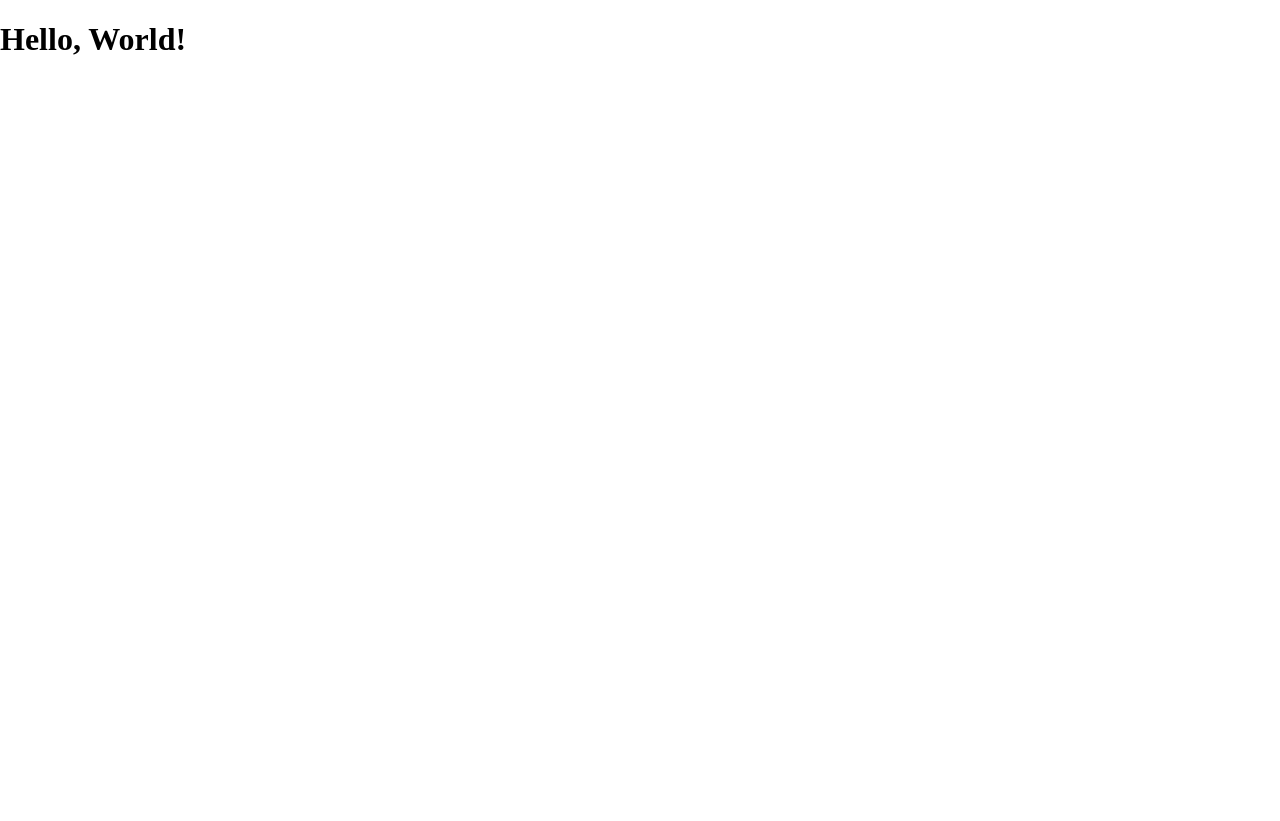
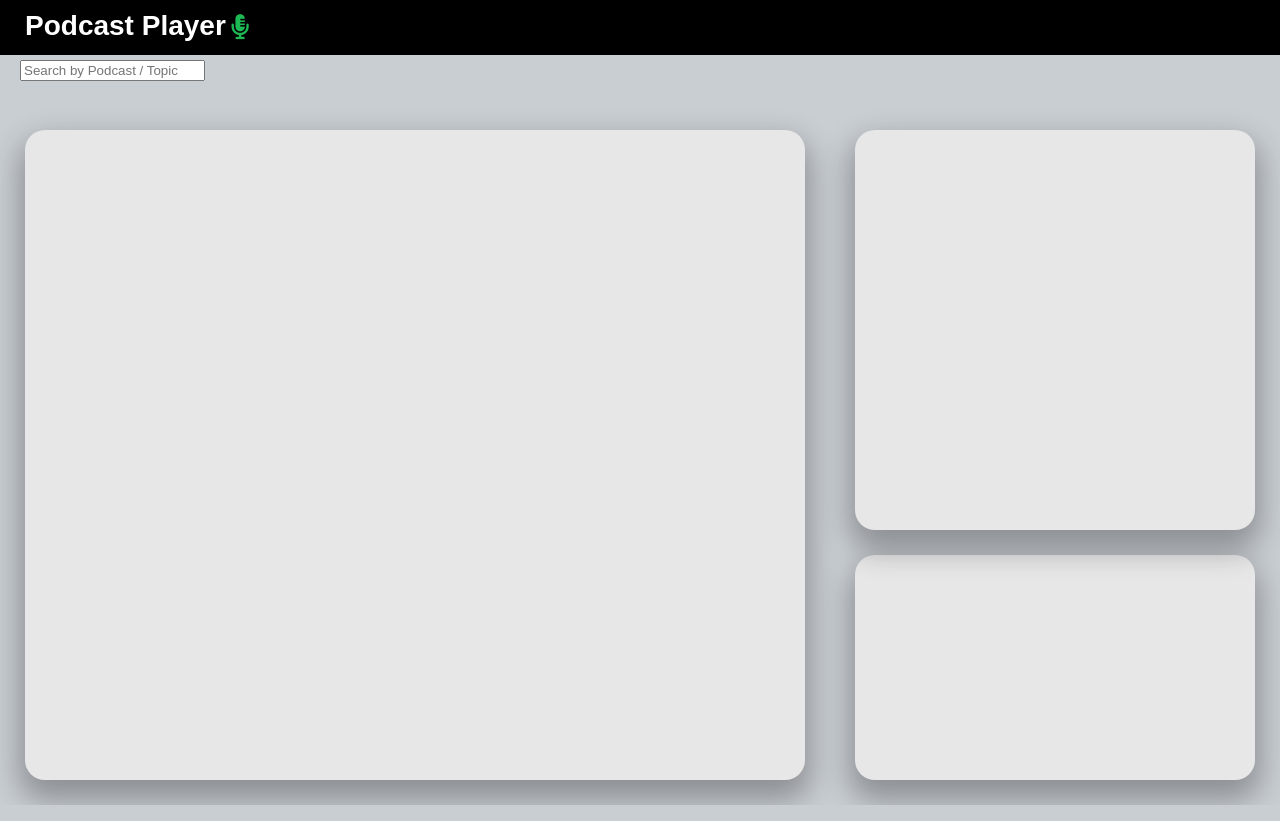
Before and after one commit to negilaxu/Podcast-Player, a website: page public/index.html in a window 1280 px wide. Drawn offline with Linux system fonts and the light colour scheme; a web font is replaced by a local one.

Commit message:
navigation, container ui initial work is done

```diff
--- a/public/index.html
+++ b/public/index.html
@@ -10,7 +10,31 @@
 </head>
 
 <body>
-    <h1>Hello, World!</h1>
+    <!-- Navigation -->
+    <div class="nav-wrapper">
+        <nav class="nav">
+            <h1 class="nav-title">Podcast Player</h1>
+            <i class="fas fa-microphone-alt"></i>
+        </nav>
+    </div>
+
+    <div class="page-wrapper">
+        <!-- Search Container -->
+        <div class="search-container">
+            <input type="text" name="search" id="searchInput" placeholder="Search by Podcast / Topic">
+        </div>
+
+        <!-- Main Container -->
+        <div class="main-container">
+        </div>
+
+        <!-- Player Container  -->
+        <div class="player-container">
+            <div class="player"></div>
+
+            <div class="queue"></div>
+        </div>
+    </div>
 
     <script src="script.js"></script>
 </body>
--- a/public/style.css
+++ b/public/style.css
@@ -1,3 +1,5 @@
+@import url('https://fonts.googleapis.com/css2?family=DynaPuff:wght@400..700&family=Isometra&display=swap');
+
 html {
     box-sizing: border-box;
 }
@@ -5,4 +7,96 @@ html {
 body {
     margin: 0;
     min-height: 100vh;
+    background: #c9ced3;
+    font-family: 'DynaPuff', sans-serif;
 }
+
+/* Navigation */
+.nav-wrapper {
+    height: 55px;
+    width: 100%;
+    background: #000;
+    position: relative;
+}
+
+.nav {
+    display: flex;
+    align-items: center;
+    position: relative;
+    top: 10px;
+}
+
+.nav-title {
+    font-size: 28px;
+    margin: 0;
+    margin-left: 25px;
+    color: #fff;
+}
+
+.nav-wrapper i {
+    color: #1db954;
+    font-size: 25px;
+    position: relative;
+    top: 1px;
+    left: 5px;
+}
+
+/* Search Container */
+.search-container {
+    position: absolute;
+    top: 60px;
+    left: 20px;
+}
+
+/* Main Container */
+.page-wrapper {
+    display: flex;
+    flex-direction: row;
+    width: 100%;
+    height: calc(100vh - 50px);
+}
+
+.main-container {
+    display: flex;
+    flex-direction: column;
+    width: calc(100% - 500px);
+    height: calc(100% - 100px);
+    margin: 0 auto;
+    margin-top: 75px;
+    padding: 20px;
+    box-sizing: border-box;
+    background: #e7e7e7;
+    border-radius: 20px;
+    box-shadow: 0 15px 30px 5px rgba(0, 0, 0, 0.3);
+}
+
+.player-container {
+    display: flex;
+    flex-direction: column;
+    align-items: center;
+    width: 450px;
+    margin-top: 75px;
+}
+
+/* Player Container */
+/* Player */
+.player {
+    height: 400px;
+    width: 400px;
+    background: #e7e7e7;
+    border-radius: 20px;
+    box-shadow: 0 15px 30px 5px rgba(0, 0, 0, 0.3);
+    position: relative;
+}
+
+/* Queue */
+.queue {
+    background: #e7e7e7;
+    border-radius: 20px;
+    box-shadow: 0 15px 30px 5px rgba(0, 0, 0, 0.3);
+    height: calc(100% - 450px);
+    width: 400px;
+    margin-top: 25px;
+    padding: 10px;
+    box-sizing: border-box;
+}
```
